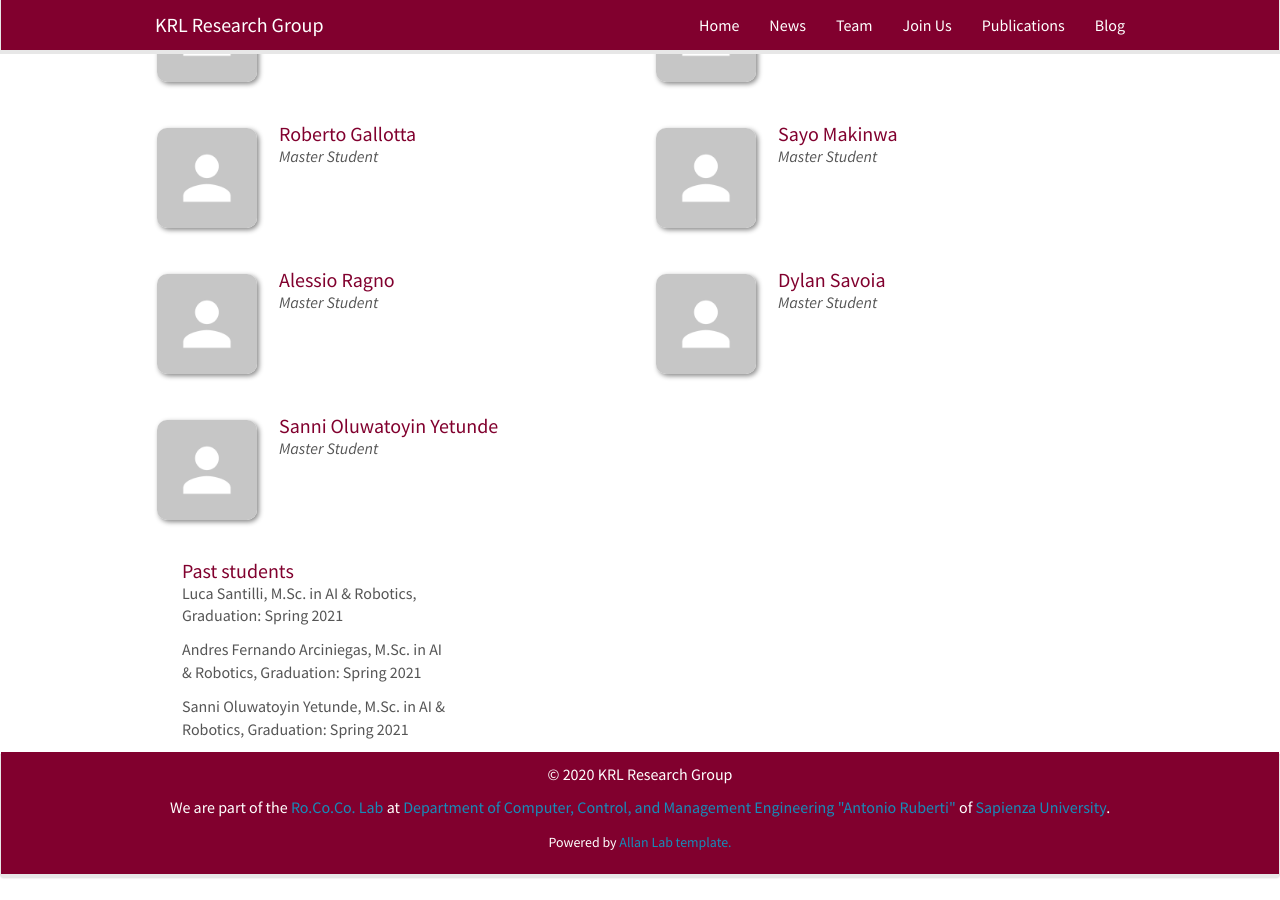
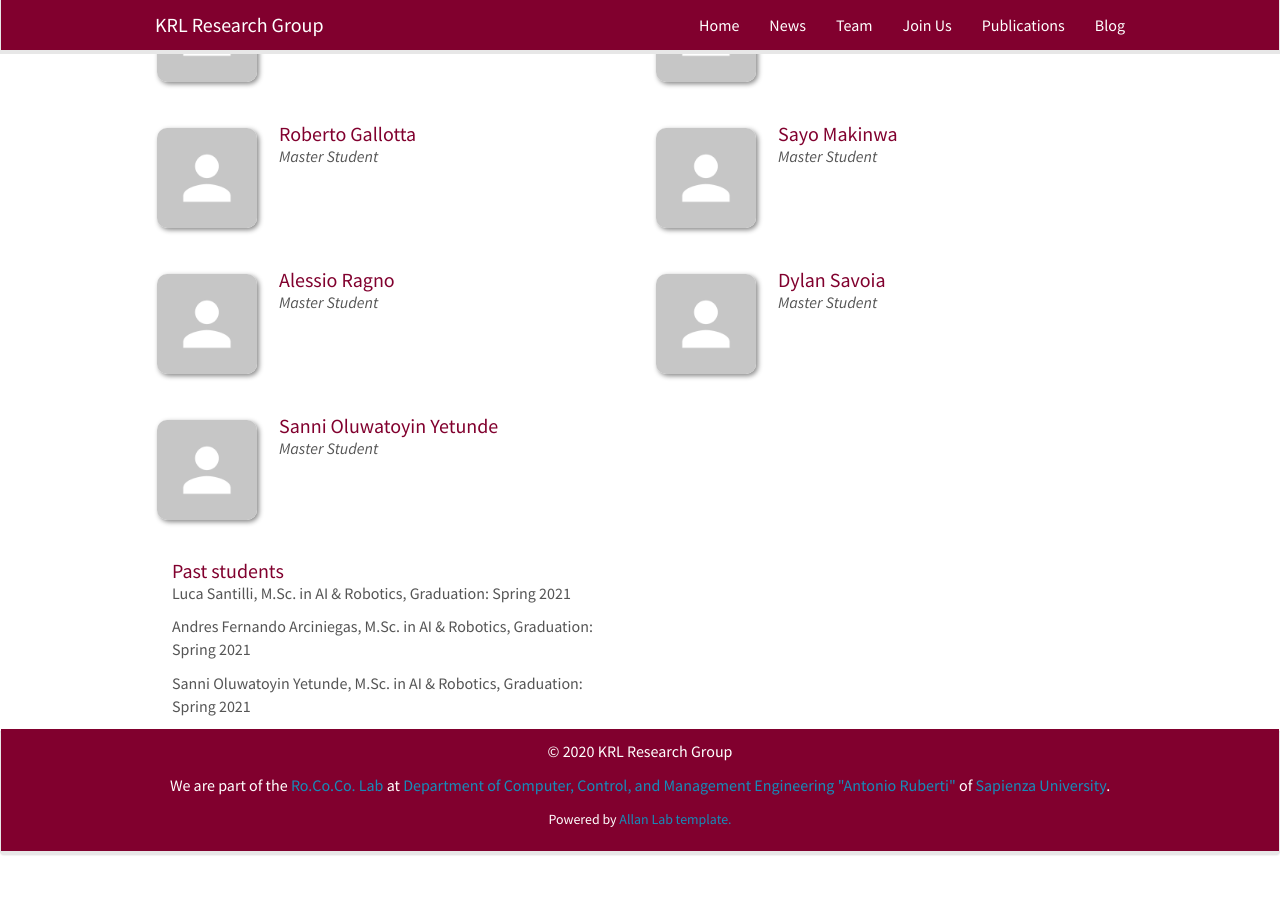
Before and after one commit to KRLGroup/krlgroup.github.io, a Jekyll site: the page built from _pages/team.md, in a window 1280 px wide and 900 px high, scrolled down 875 px. Built offline with Jekyll 4.4.1, drawn with Linux system fonts in a browser that asks for light colours; nearby versions of some CDN libraries; after the commit the page ends 1752 px from its top, so only the background shows below that.

Commit message:
fixed style past students

```diff
--- a/_pages/team.md
+++ b/_pages/team.md
@@ -71,7 +71,7 @@ permalink: /team/
 {% endif %}
 
 
-<div class="col-sm-4 clearfix">
+<div class="col-sm-6 clearfix">
 <h4 class="person-name">Past students</h4>
 {% for member in site.data.alumni_msc %}
 {{ member.name }}
```
